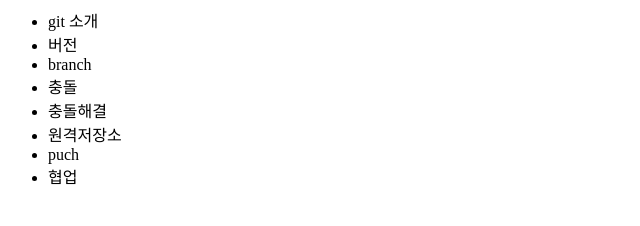
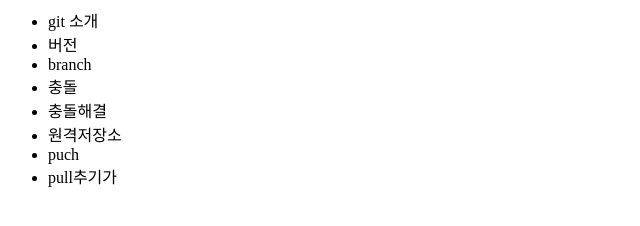
Before and after one commit to rkdfiddnr/opentutorials_git_rkdfiddnr, a plain HTML site: page index.html in a window 1280 px wide. Shown: the full height of the page, 0-640 px from the left. Drawn offline with Linux system fonts and the light colour scheme.

Commit message:
pull 추가

```diff
--- a/index.html
+++ b/index.html
@@ -11,7 +11,7 @@
 			<li>충돌해결</li>
 			<li>원격저장소</li>
 			<li>puch</li>
-			<li>협업</li>
+			<li>pull추기가</li>
 
 
 		</ul>
```
